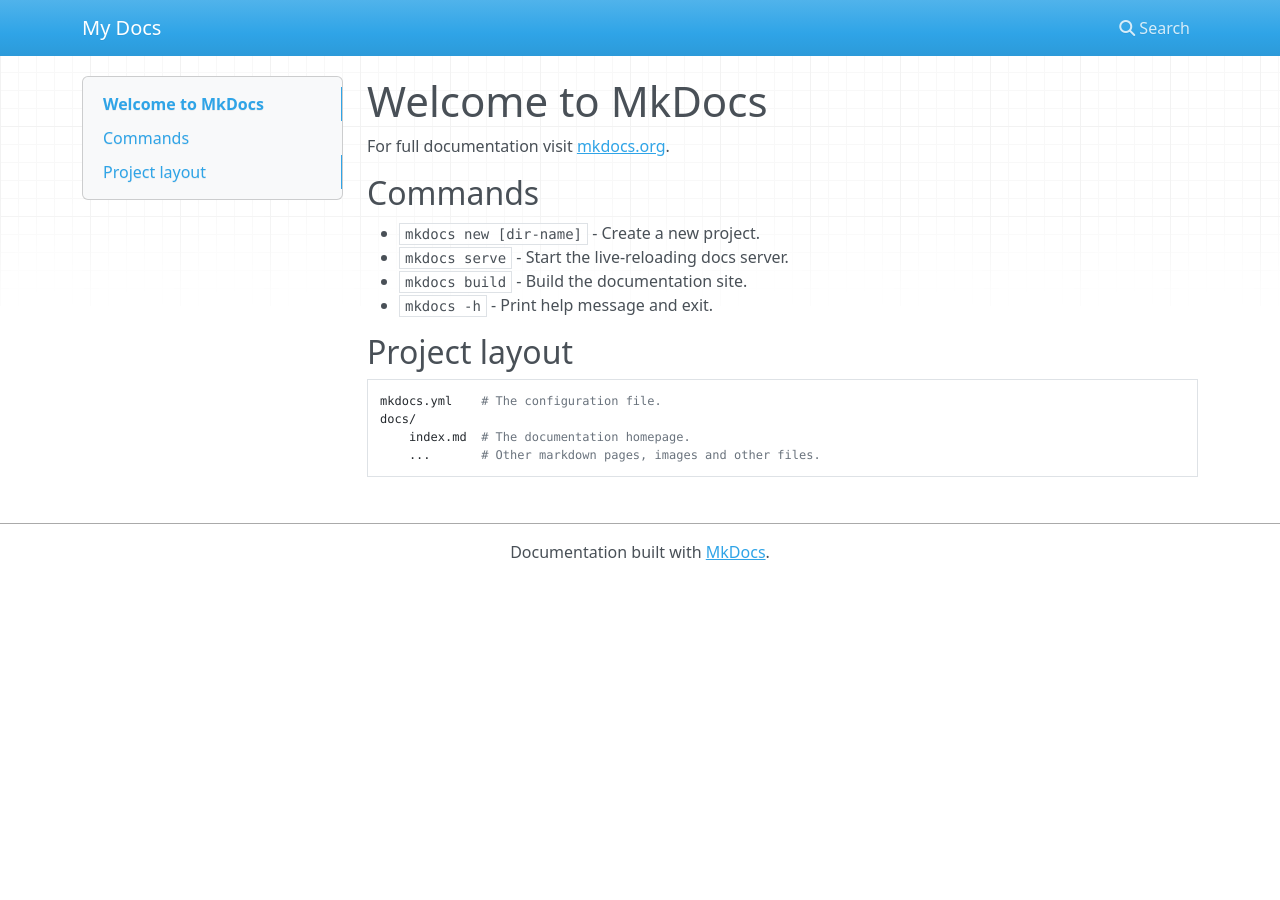
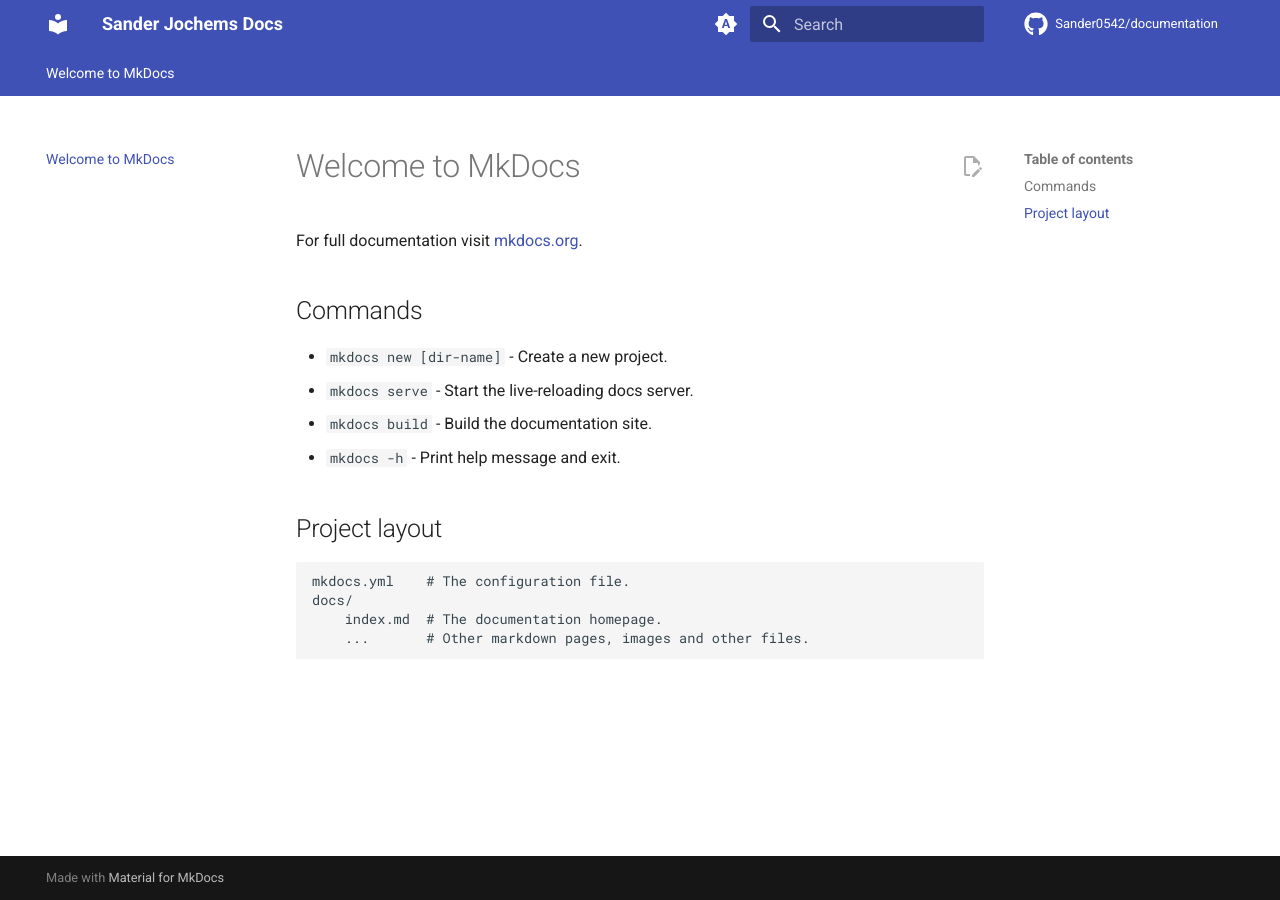
Before and after one commit to Sander0542/documentation, an MkDocs documentation site: the page built from docs/index.md, in a window 1280 px wide. Built offline with MkDocs 1.6.1 and Material for MkDocs 9.7.7, drawn with Linux system fonts in a browser that asks for light colours; nearby versions of some CDN libraries; comment, search, counter and statistics services are not loaded.

Commit message:
Setup MkDocs Material

```diff
--- a/mkdocs.yml
+++ b/mkdocs.yml
@@ -1 +1,52 @@
-site_name: My Docs
+site_name: Sander Jochems Docs
+site_url: https://docs.sanderjochems.com
+
+repo_url: https://github.com/Sander0542/documentation
+repo_name: Sander0542/documentation
+
+edit_uri: docs/
+
+theme:
+  name: material
+  features:
+    - content.action.edit
+    - content.tabs.link
+    - navigation.instant
+    - navigation.sections
+    - navigation.tabs
+    - search.suggest
+    - search.highlight
+  icon:
+    repo: fontawesome/brands/github
+  palette:
+    # Palette toggle for automatic mode
+    - media: "(prefers-color-scheme)"
+      toggle:
+        icon: material/brightness-auto
+        name: Switch to light mode
+    # Palette toggle for light mode
+    - media: "(prefers-color-scheme: light)"
+      scheme: default
+      toggle:
+        icon: material/brightness-7
+        name: Switch to dark mode
+    # Palette toggle for dark mode
+    - media: "(prefers-color-scheme: dark)"
+      scheme: slate
+      toggle:
+        icon: material/brightness-4
+        name: Switch to system preference
+
+markdown_extensions:
+  - admonition
+  - attr_list
+  - md_in_html
+  - pymdownx.details
+  - pymdownx.superfences
+  - pymdownx.tabbed:
+      alternate_style: true
+  - tables
+
+plugins:
+  - offline
+  - search
--- /dev/null
+++ b/requirements.txt
@@ -0,0 +1,2 @@
+mkdocs==1.5.3
+mkdocs-material==9.5.6
```
